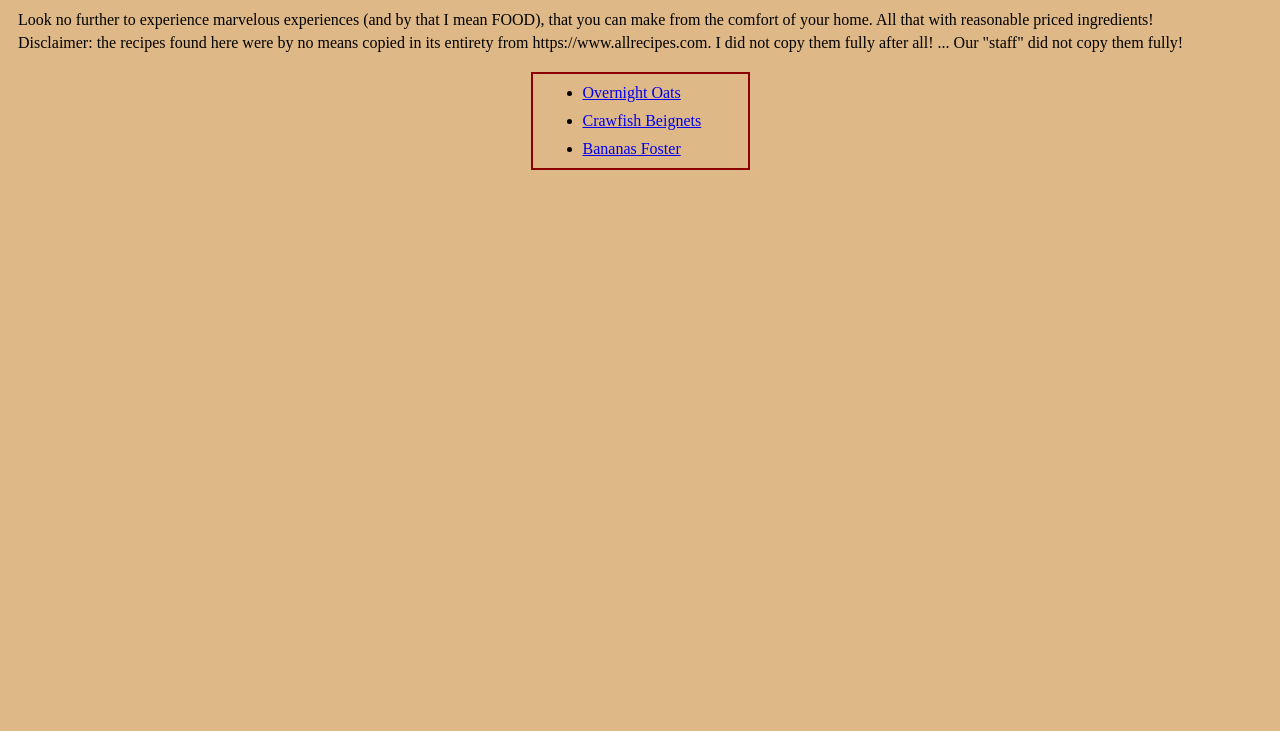
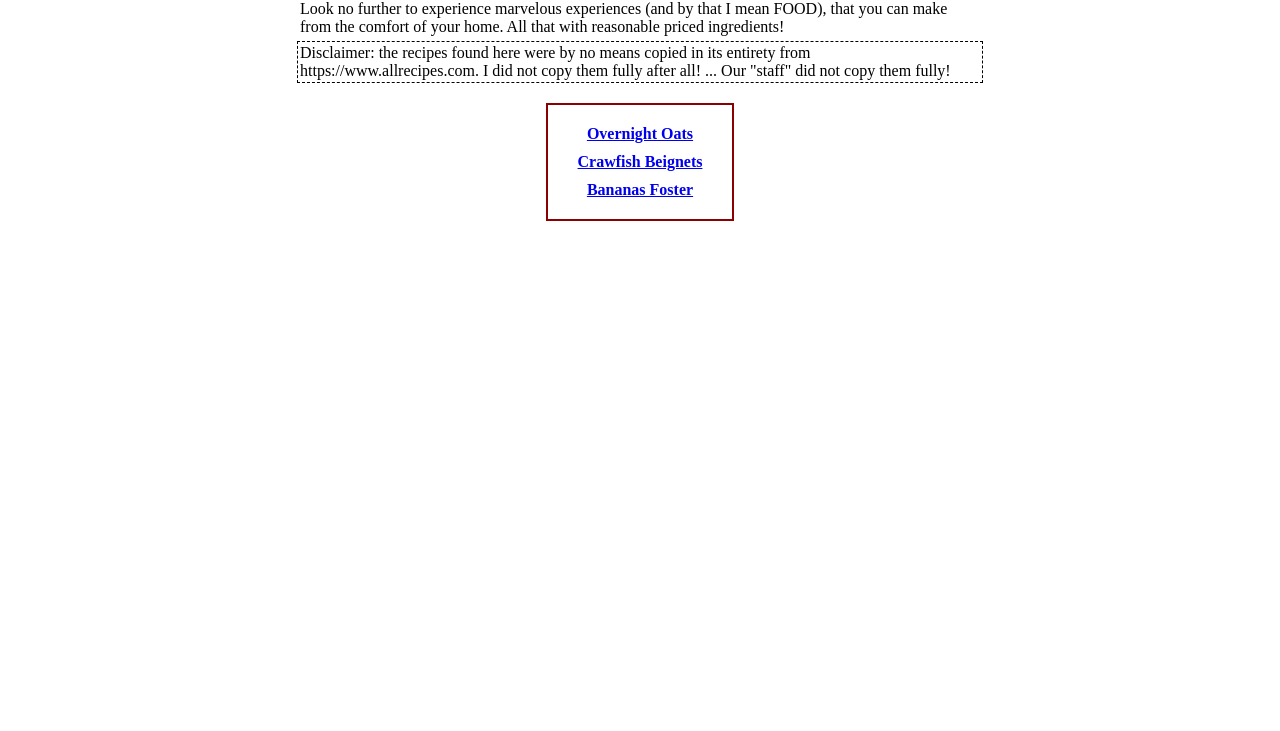
Before and after one commit to Isutomu/odin-recipes, a plain HTML site: page index.html in a window 1280 px wide. Shown: the part 69-800 px from the top of the page. Drawn offline with Linux system fonts and the light colour scheme.

Commit message:
Update visual of pages

```diff
--- a/css/style-index.css
+++ b/css/style-index.css
@@ -1,25 +1,37 @@
 body {
   font-family: 'Times New Roman', Times, serif;
-  background-color: burlywood;
+  width: 700px;
+  margin: 0 auto;
 }
 
 h1 {
   text-align: center;
+  width: 300px;
+  margin: 15px auto;
+  border-bottom: 2px solid red;
 }
 
 p {
-  margin: 10px;
-  margin-top: 5px;
-  margin-bottom: 5px;
+  font-size: 16px;
+  margin: 5px 10px;
+}
+
+.warning {
+  padding: 2px;
+  margin: 5px 7px;
+  border: 1px dashed black;
 }
 
 ul {
-  width: 175px;
   border: 2px solid darkred;
   display: table;
+  padding: 10px 20px;
   margin: 20px auto;
+  list-style: none;
 }
 
 li {
   margin: 10px;
+  text-align: center;
+  font-weight: bold;
 }
--- a/css/style-recipe.css
+++ b/css/style-recipe.css
@@ -2,9 +2,13 @@ body {
   font-family: 'Times New Roman', Times, serif;
 }
 
-div {
+.recipe-container {
+  width: 500px;
+  box-sizing: border-box;
   background-color: burlywood;
   border: 2px solid darkred;
+  margin: 0 auto;
+  padding: 10px 20px;
 }
 
 h1 {
--- a/index.html
+++ b/index.html
@@ -3,12 +3,12 @@
   <head>
     <meta charset="utf-8">
     <title>Odin Recipes</title>
-    <link rel="stylesheet" href="css/style-index.css"
+    <link rel="stylesheet" href="css/style-index.css">
   </head>
   <body>
     <h1>Odin Recipes</h1>
     <p>Look no further to experience marvelous experiences (and by that I mean FOOD), that you can make from the comfort of your home. All that with reasonable priced ingredients!</p>
-    <p>Disclaimer: the recipes found here were by no means copied in its entirety from https://www.allrecipes.com. I did not copy them fully after all! ... Our "staff" did not copy them fully!</p>
+    <p class="warning">Disclaimer: the recipes found here were by no means copied in its entirety from https://www.allrecipes.com. I did not copy them fully after all! ... Our "staff" did not copy them fully!</p>
     <ul>
       <li><a href="./recipes/overnight-oats.html">Overnight Oats</a></li>
       <li><a href="./recipes/crawfish-beignets.html">Crawfish Beignets</li>
```
